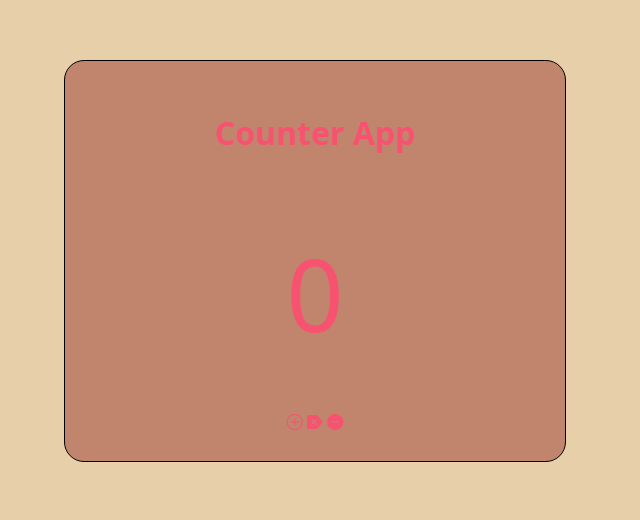
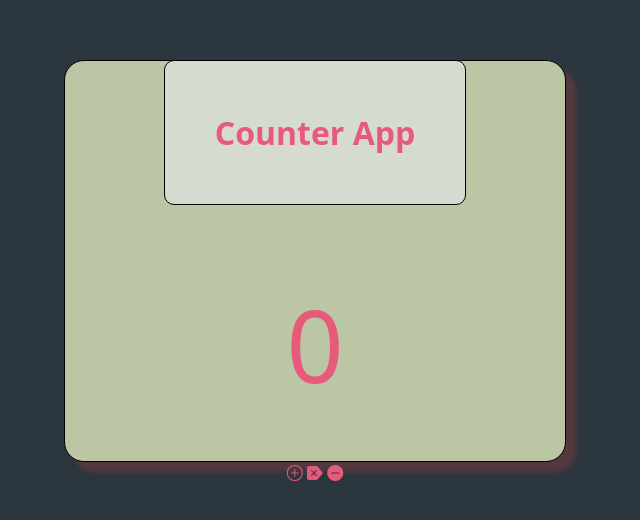
Before and after one commit to AayushRNA/counter-app, a plain HTML site: page index.html in a window 1280 px wide. Shown: the part 140-660 px from the top of the page, without its empty margins (325-965 px from the left). Drawn offline with nearby package versions, Linux system fonts and the light colour scheme; a web font is replaced by a local one.

Commit message:
changed color schemes

```diff
--- a/style.css
+++ b/style.css
@@ -1,6 +1,6 @@
 body{
-    background-color: #E6CFA9;
-    color: #F75270;
+    background-color: #2C363F;
+    color: #E75A7C;
 
 }
 
@@ -14,20 +14,23 @@ body{
     gap: 50px;
     border: solid 1px black;
     border-radius: 20px;
-    background-color: #C1856D;
+    background-color: #BBC7A4;
     width: 500px;
     margin: 0 auto;
     height: 50vh;
     font-family: "Bitcount Prop Single", system-ui;
     margin-top: 25vh;
+    box-shadow: 10px 10px 4px rgba(179, 63, 63, 0.3);
 }
 
+h1{
+    border: 1px solid black;
+    border-radius: 10px;
+    padding: 10%;
+    background-color: #D6DBD2;
 
+}
 
 #display{
     font-size: 100px;
 }
-.button{
-    gap: 50px;
-    height: 30;
-}
```
